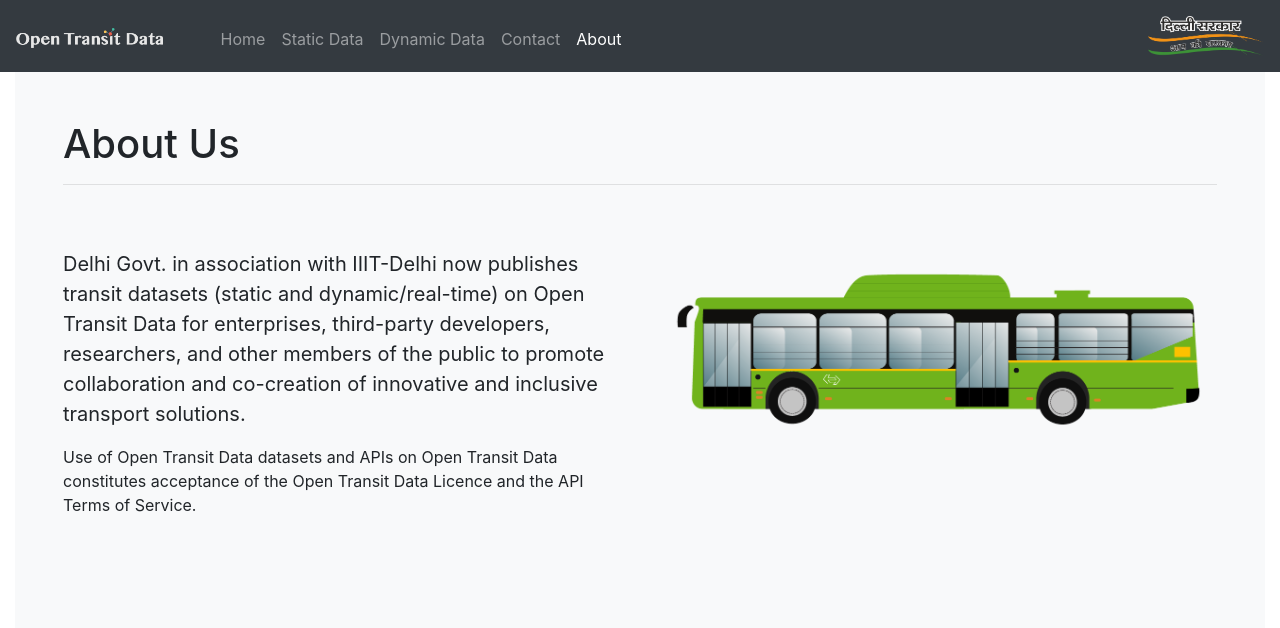
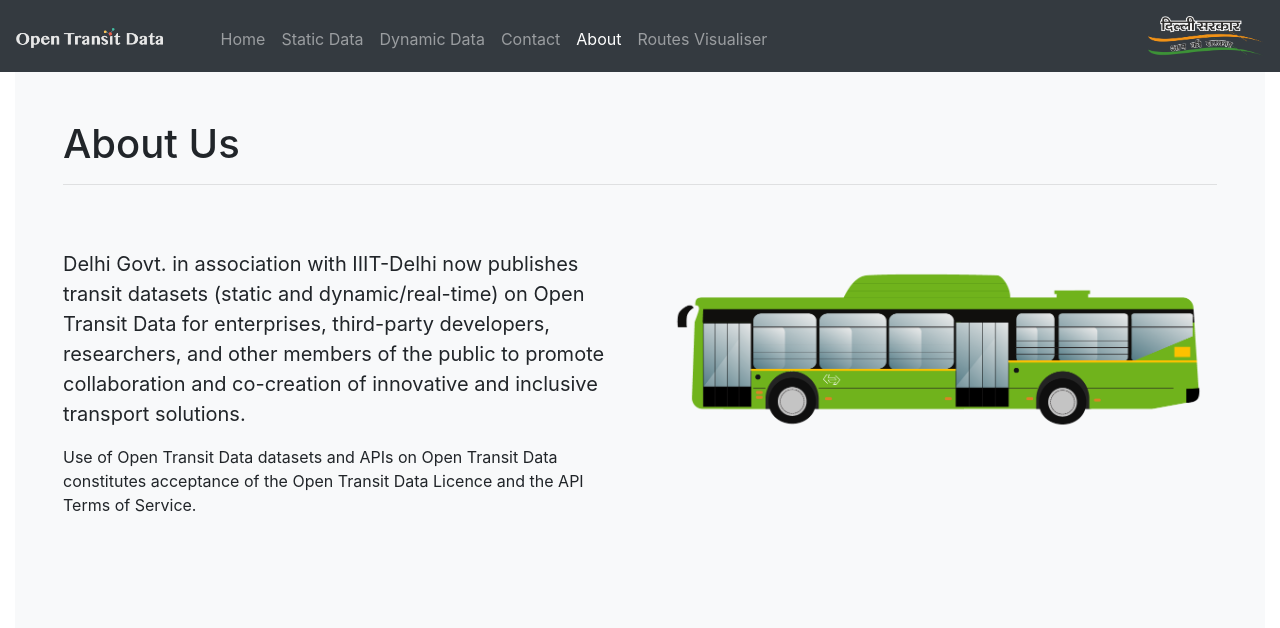
Before and after one commit to ks-chartr/electric--open-ev-database, a Django app: page /about/ in a window 1280 px wide. Shown: the top 628 px of the page. Run offline with Django 3.2, Linux system fonts and the light colour scheme; some libraries are stand-ins or nearby versions; grey boxes are pictures that could not be loaded.

Commit message:
add routes visualiser

```diff
--- a/Opendata/templates/base.html
+++ b/Opendata/templates/base.html
@@ -51,6 +51,9 @@ For more details contact varun13168@iiitd.ac.in
       </li>
       <li class="nav-item {% block nav5 %}{% endblock %}">
         <a class="nav-link" href="/about">About</a>
+      </li>
+      <li class="nav-item">
+        <a class="nav-link" href="http://traffickarma.iiitd.edu.in:9010/" targe="_blank">Routes Visualiser</a>
       </li>
     </ul>
     <!-- <form class="form-inline my-2 my-lg-0" style="margin-right: 50px">
```
